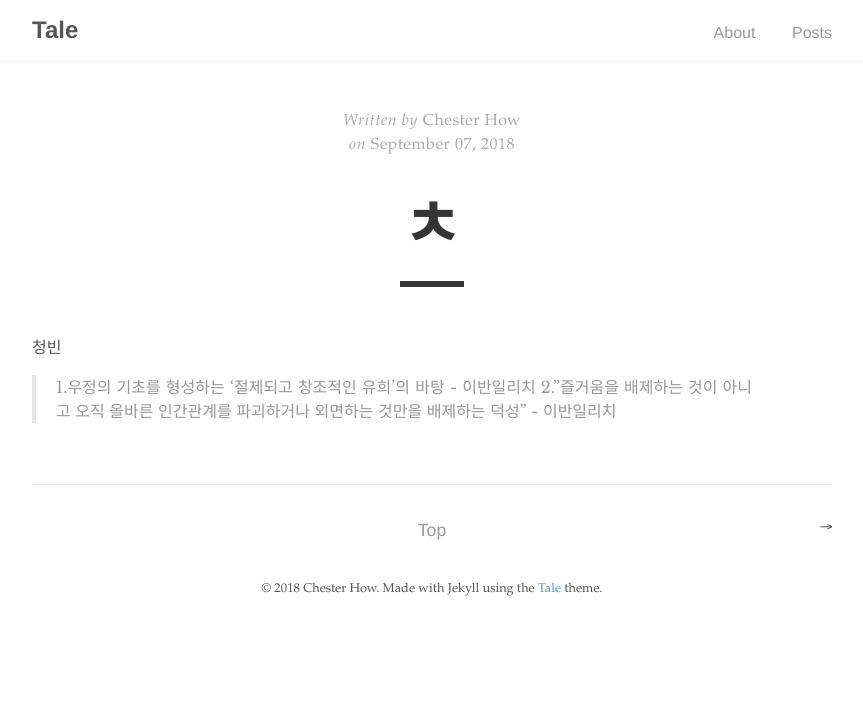
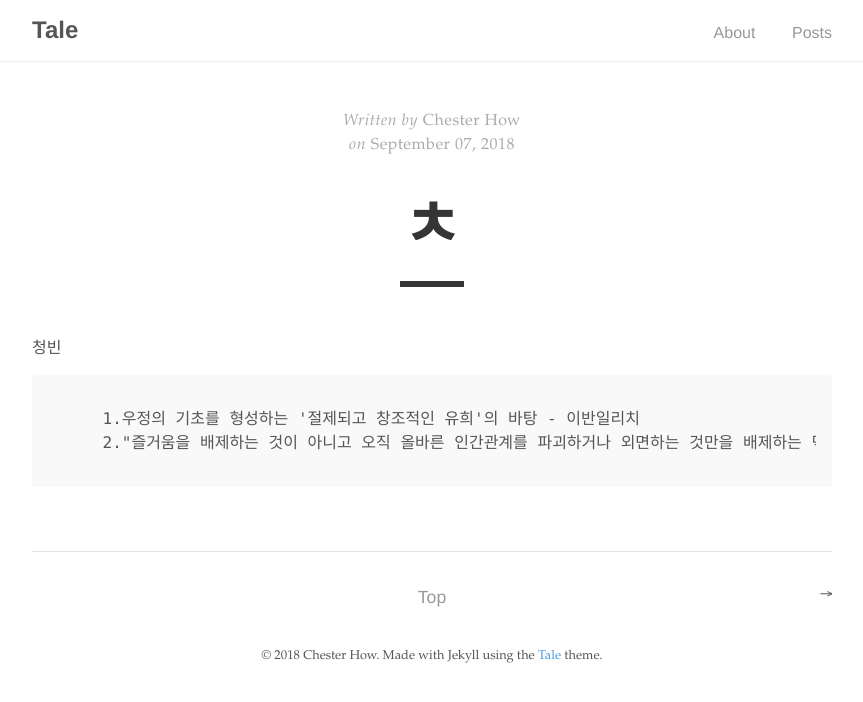
Before and after one commit to frotime/frotime.github.io, a Jekyll site: the page built from _posts/2018-09-07-ㅊ.md, in a window 1280 px wide. Shown: the top 702 px of the page, without its empty margins (208-1071 px from the left). Built offline with Jekyll 4.4.1, drawn with Linux system fonts in a browser that asks for light colours; our own code applies the rules of GitHub Pages for plain Markdown files.

Commit message:
pre로 변환

````diff
--- a/_posts/2018-09-07-ㅊ.md
+++ b/_posts/2018-09-07-ㅊ.md
@@ -1,3 +1,5 @@
 청빈
-> 1.우정의 기초를 형성하는 '절제되고 창조적인 유희'의 바탕 - 이반일리치
-> 2."즐거움을 배제하는 것이 아니고 오직 올바른 인간관계를 파괴하거나 외면하는 것만을 배제하는 덕성" - 이반일리치
+```
+    1.우정의 기초를 형성하는 '절제되고 창조적인 유희'의 바탕 - 이반일리치
+    2."즐거움을 배제하는 것이 아니고 오직 올바른 인간관계를 파괴하거나 외면하는 것만을 배제하는 덕성" - 이반일리치
+```
````
Also changed, not shown: _posts/2018-09-07-ㄷ.md (+4 -2 lines).
